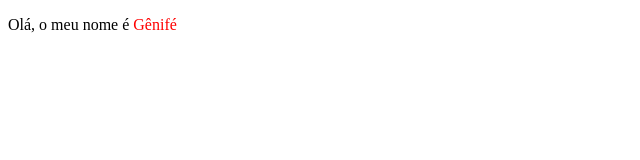
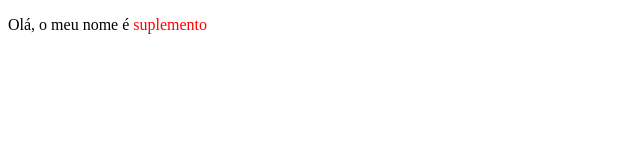
Before and after one commit to Cassdev01/html_final, a plain HTML site: page sup.html in a window 1280 px wide. Shown: the full height of the page, 0-640 px from the left. Drawn offline with Linux system fonts and the light colour scheme.

Commit message:
Add files via upload

```diff
--- a/sup.html
+++ b/sup.html
@@ -3,4 +3,4 @@
 <meta charset="utf-8">
 <title> Suplementação</title>
 
-<p>Olá, o meu nome é <a style="color:red"<b>Gênifé</b></p></a>
+<p>Olá, o meu nome é <a style="color:red"<b>suplemento</b></p></a>
```
